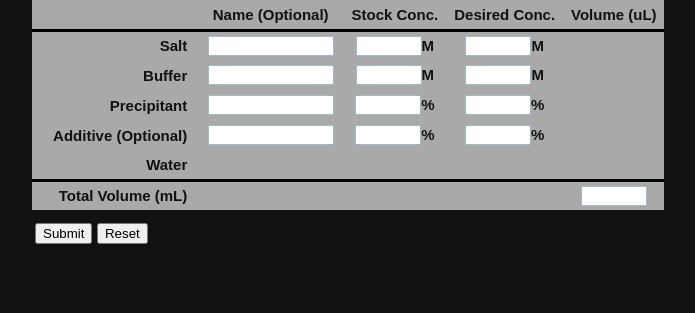
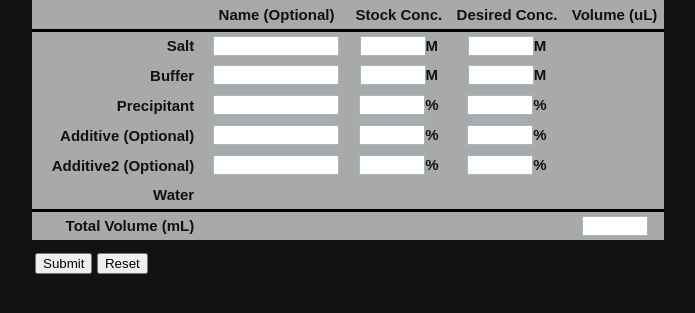
Before and after one commit to sluo6/lab_calculator, a PHP site: page /dilution.php in a window 1280 px wide. Shown: the part 144-457 px from the top of the page, without its empty margins (268-963 px from the left). Run offline with PHP 8.4, Linux system fonts and the light colour scheme.

Commit message:
added one more additive

```diff
--- a/dilution.php
+++ b/dilution.php
@@ -19,6 +19,11 @@ if(!isset($_POST['action'])){
     $additive_stock="";
     $additive_desired="";
     $additive_volume="";
+
+    $additive2_name="";
+    $additive2_stock="";
+    $additive2_desired="";
+    $additive2_volume="";
 
     $water_volume="";
     $total_volume="";
@@ -49,9 +54,16 @@ if(!isset($_POST['action'])){
     if(($additive_desired=="")||($additive_desired==0)){$additive_volume=0;}
     else{$additive_volume=$total_volume*$additive_desired/$additive_stock*1000;}
 
+    $additive2_name=$_POST['additive2_name'];
+    $additive2_stock=$_POST['additive2_stock'];
+    $additive2_desired=$_POST['additive2_desired'];
+    if(($additive2_desired=="")||($additive2_desired==0)){$additive2_volume=0;}
+    else{$additive2_volume=$total_volume*$additive2_desired/$additive2_stock*1000;}
+
     $total_volume=number_format($_POST['total_volume'],3);
 
-    $water_volume=$total_volume*1000-$salt_volume-$buffer_volume-$precipitant_volume-$additive_volume;
+    $water_volume=$total_volume*1000-$salt_volume-$buffer_volume
+        -$precipitant_volume-$additive_volume-$additive2_volume;
 
 }elseif($_POST['action']=="Reset"){
     $salt_name="";
@@ -146,6 +158,16 @@ Lab Calculator for Dummies!
                                                     value = "<?php echo $additive_desired;?>" min="0" class="dilution2"/>%</td>
                         <td class="dilution"><?php echo $additive_volume;?></td>
                     </tr>
+                    <tr class="dilution">
+                        <td class="dilution2">Additive2 (Optional)</td>
+                        <td class="dilution"><input type="text" name="additive2_name"
+                                                    value = "<?php echo $additive2_name;?>" class="dilution"/></td>
+                        <td class="dilution"><input type="number" name="additive2_stock" step="0.001"
+                                                    value = "<?php echo $additive2_stock;?>" min="0" class="dilution2"/>%</td>
+                        <td class="dilution"><input type="number" name="additive2_desired" step="0.001"
+                                                    value = "<?php echo $additive2_desired;?>" min="0" class="dilution2"/>%</td>
+                        <td class="dilution"><?php echo $additive2_volume;?></td>
+                    </tr>
                     <tr class="dilution" style="border-bottom: 3px solid black;">
                         <td class="dilution2">Water</td>
                         <td class="dilution"></td>
```
